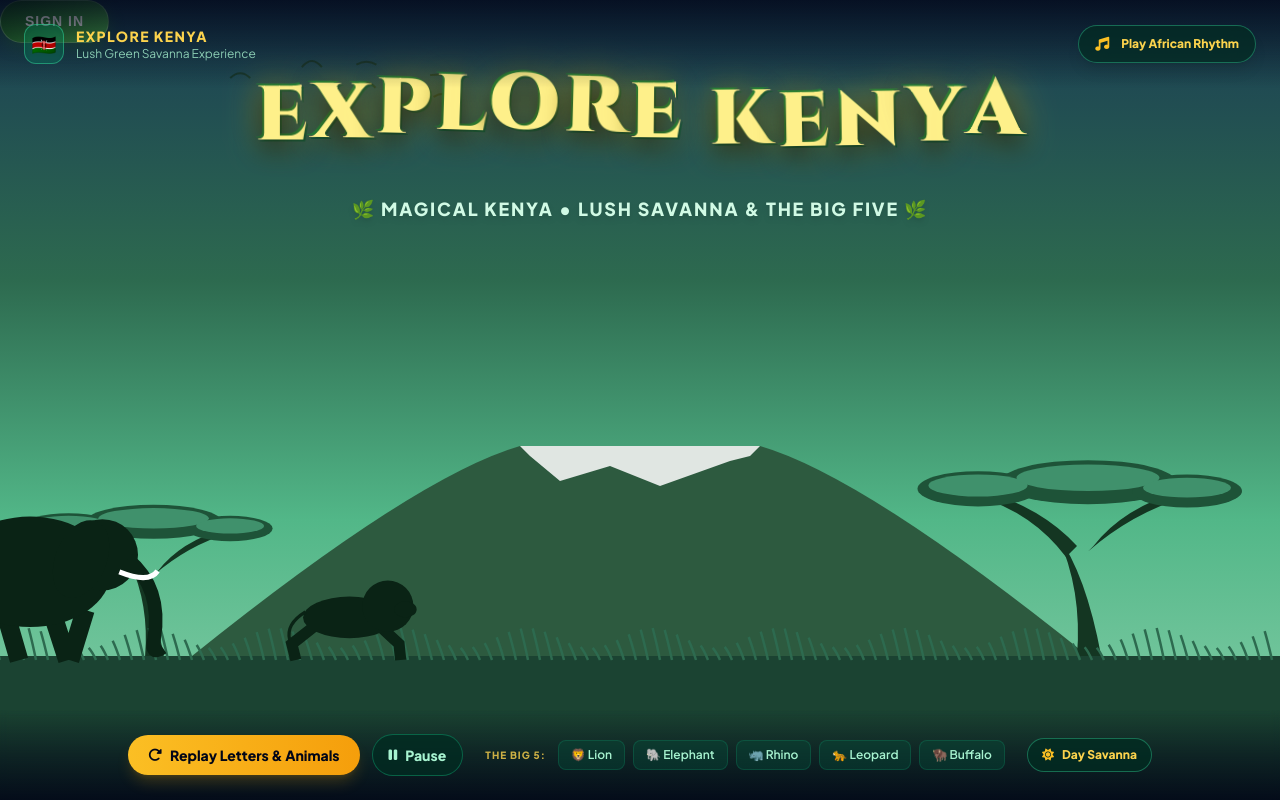
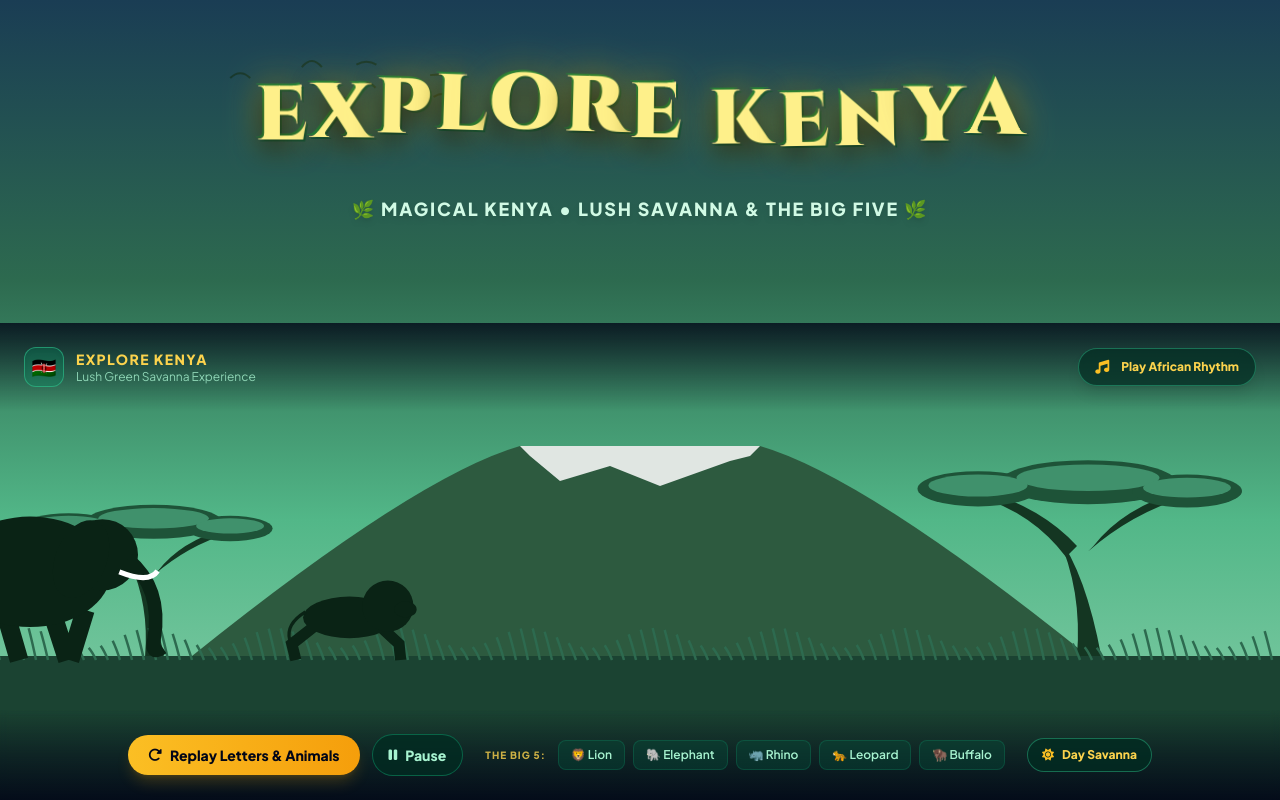
Before and after one commit to elishaokeyo/explore-kenya, a Flask app: page / in a window 1280 px wide. Run offline with Flask 3, Linux system fonts and the light colour scheme; some libraries are stand-ins or nearby versions.

Commit message:
Remove sign-in button from splash.html
Removed the sign-in button from the splash page.

```diff
--- a/templates/splash.html
+++ b/templates/splash.html
@@ -130,12 +130,11 @@
     </style>
 </head>
 <body class="min-h-screen flex flex-col justify-between relative bg-emerald-950 overflow-hidden">
+    <div class="flex items-center space-x-3">            <a href='/register'>SIGHN IN</a>        </div>
 
     <!-- Main Experience Scene Container -->
     <div id="scene-container" class="savanna-bg absolute inset-0 w-full h-full overflow-hidden">
-        <div style="display: flex; align-items: right; gap: 12px; position:right">
-                  <a href="/templates/register" style="display: inline-flex; align-items: center; justify-content: center; padding: 10px 24px; font-family: 'Montserrat', sans-serif; font-size: 0.875rem; font-weight: 700; text-transform: uppercase; letter-spacing: 1px; color: #ffffff; text-decoration: none; background: linear-gradient(135deg, #1b5e20, #4caf50); border-radius: 30px; border: 1px solid rgba(255, 255, 255, 0.25); box-shadow: 0 4px 15px rgba(46, 125, 50, 0.4); transition: all 0.3s ease;">SIGN IN</a>
-        </div>
+
         <!-- Interactive WebGL/Canvas Layer (Kilimanjaro, Lush Trees, Wind Grass, Big 5 Animals, Birds) -->
         <canvas id="savanna-canvas" class="absolute inset-0 w-full h-full z-0"></canvas>
 
```
